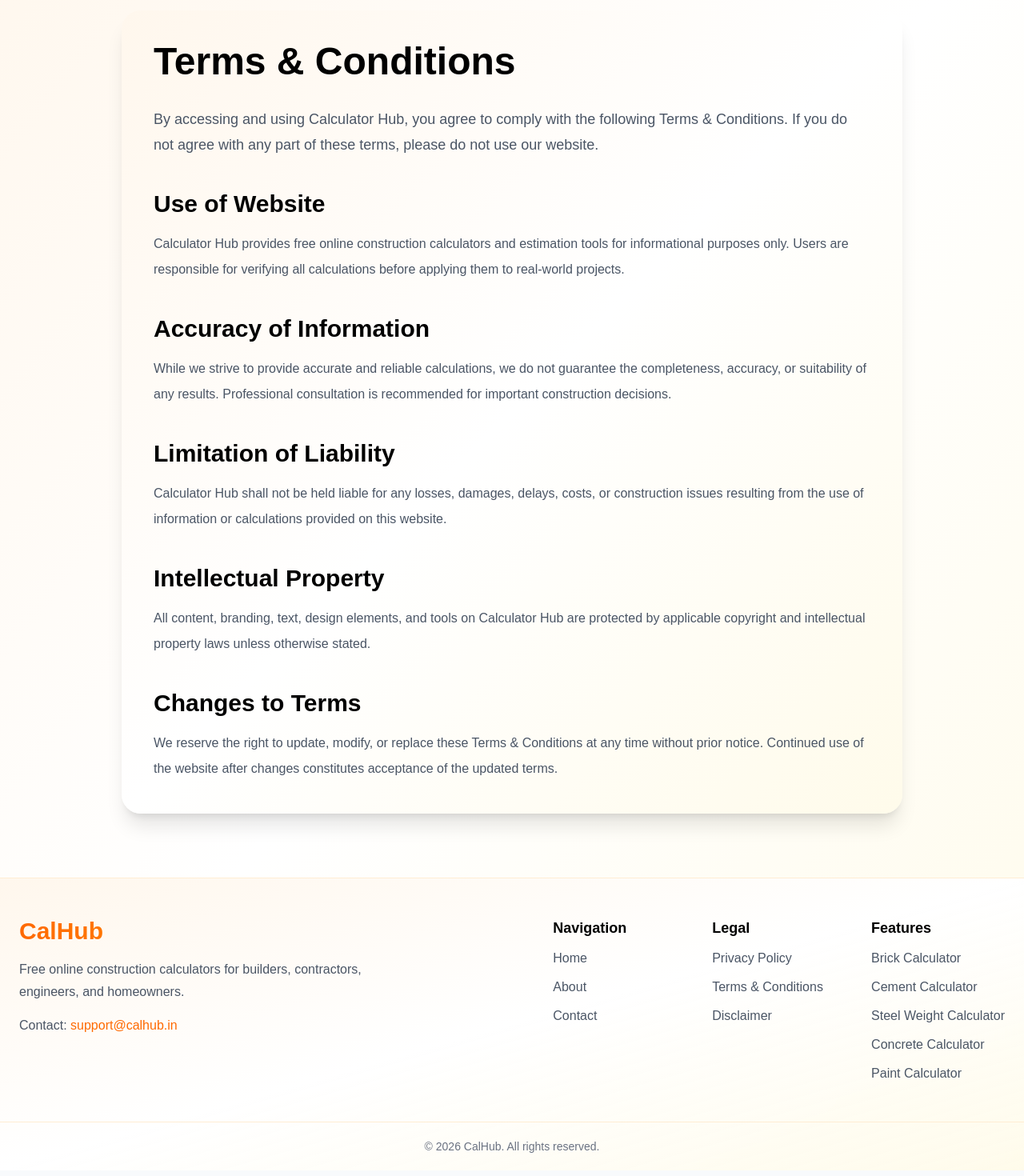
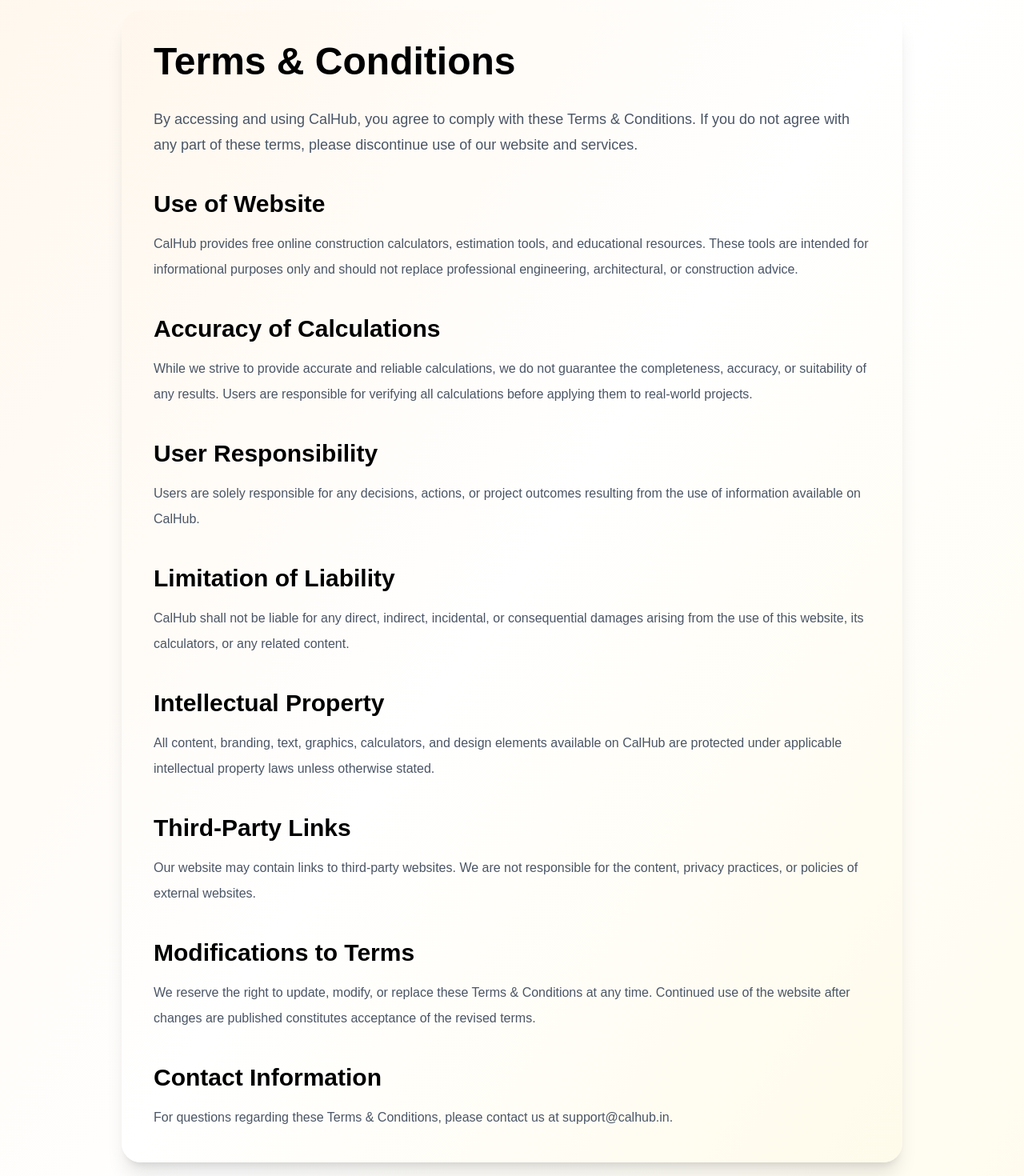
Before and after one commit to payadav142-rgb/calhub, a Next.js app: page /terms-and-conditions in a window 1280 px wide. Shown: the part 140-1610 px from the top of the page at 80% size. Built offline with nearby package versions, Linux system fonts and the light colour scheme.

Commit message:
Improve terms and conditions page

```diff
--- a/app/terms-and-conditions/page.tsx
+++ b/app/terms-and-conditions/page.tsx
@@ -3,34 +3,37 @@ import Navbar from "../components/Navbar";
 import Footer from "../components/Footer";
 
 export const metadata: Metadata = {
-  title: "Terms & Conditions | Calculator Hub",
+  title: "Terms & Conditions | CalHub",
   description:
-    "Read the Terms & Conditions for using Calculator Hub and its free online construction calculators.",
+    "Read the Terms & Conditions governing the use of CalHub and its free online construction calculators, estimation tools, and resources.",
   keywords: [
     "terms and conditions",
-    "calculator hub terms",
+    "calhub terms",
     "construction calculator terms",
     "website terms",
     "calculator usage policy",
+    "construction tools terms",
+    "online calculator terms",
   ],
   alternates: {
     canonical:
       "https://calhub.in/terms-and-conditions",
   },
   openGraph: {
-    title: "Terms & Conditions | Calculator Hub",
+    title: "Terms & Conditions | CalHub",
     description:
-      "Terms governing the use of Calculator Hub and its construction calculators.",
-    url: "https://calhub.in/terms-and-conditions",
-    siteName: "Calculator Hub",
+      "Terms governing the use of CalHub and its construction calculators.",
+    url:
+      "https://calhub.in/terms-and-conditions",
+    siteName: "CalHub",
     images: ["/og-image.jpg"],
     type: "website",
   },
   twitter: {
     card: "summary_large_image",
-    title: "Terms & Conditions | Calculator Hub",
+    title: "Terms & Conditions | CalHub",
     description:
-      "Terms governing the use of Calculator Hub and its construction calculators.",
+      "Terms governing the use of CalHub and its construction calculators.",
     images: ["/og-image.jpg"],
   },
 };
@@ -42,15 +45,18 @@ export default function TermsPage() {
 
       <section className="mx-auto max-w-5xl px-6 py-20">
         <div className="rounded-3xl bg-gradient-to-br from-orange-50 via-white to-amber-50 p-10 shadow-xl">
+
           <h1 className="text-5xl font-extrabold text-black">
             Terms & Conditions
           </h1>
 
           <p className="mt-8 text-lg leading-8 text-gray-600">
-            By accessing and using Calculator Hub, you agree to
-            comply with the following Terms & Conditions. If you do
-            not agree with any part of these terms, please do not use
-            our website.
+            By accessing and using CalHub,
+            you agree to comply with these
+            Terms & Conditions. If you do not
+            agree with any part of these terms,
+            please discontinue use of our
+            website and services.
           </p>
 
           <h2 className="mt-10 text-3xl font-bold text-black">
@@ -58,22 +64,40 @@ export default function TermsPage() {
           </h2>
 
           <p className="mt-4 leading-8 text-gray-600">
-            Calculator Hub provides free online construction
-            calculators and estimation tools for informational
-            purposes only. Users are responsible for verifying all
-            calculations before applying them to real-world projects.
+            CalHub provides free online
+            construction calculators,
+            estimation tools, and educational
+            resources. These tools are intended
+            for informational purposes only and
+            should not replace professional
+            engineering, architectural, or
+            construction advice.
           </p>
 
           <h2 className="mt-10 text-3xl font-bold text-black">
-            Accuracy of Information
+            Accuracy of Calculations
           </h2>
 
           <p className="mt-4 leading-8 text-gray-600">
-            While we strive to provide accurate and reliable
-            calculations, we do not guarantee the completeness,
-            accuracy, or suitability of any results. Professional
-            consultation is recommended for important construction
-            decisions.
+            While we strive to provide accurate
+            and reliable calculations, we do
+            not guarantee the completeness,
+            accuracy, or suitability of any
+            results. Users are responsible for
+            verifying all calculations before
+            applying them to real-world
+            projects.
+          </p>
+
+          <h2 className="mt-10 text-3xl font-bold text-black">
+            User Responsibility
+          </h2>
+
+          <p className="mt-4 leading-8 text-gray-600">
+            Users are solely responsible for
+            any decisions, actions, or project
+            outcomes resulting from the use of
+            information available on CalHub.
           </p>
 
           <h2 className="mt-10 text-3xl font-bold text-black">
@@ -81,10 +105,12 @@ export default function TermsPage() {
           </h2>
 
           <p className="mt-4 leading-8 text-gray-600">
-            Calculator Hub shall not be held liable for any losses,
-            damages, delays, costs, or construction issues resulting
-            from the use of information or calculations provided on
-            this website.
+            CalHub shall not be liable for any
+            direct, indirect, incidental, or
+            consequential damages arising from
+            the use of this website, its
+            calculators, or any related
+            content.
           </p>
 
           <h2 className="mt-10 text-3xl font-bold text-black">
@@ -92,21 +118,49 @@ export default function TermsPage() {
           </h2>
 
           <p className="mt-4 leading-8 text-gray-600">
-            All content, branding, text, design elements, and tools
-            on Calculator Hub are protected by applicable copyright
-            and intellectual property laws unless otherwise stated.
+            All content, branding, text,
+            graphics, calculators, and design
+            elements available on CalHub are
+            protected under applicable
+            intellectual property laws unless
+            otherwise stated.
           </p>
 
           <h2 className="mt-10 text-3xl font-bold text-black">
-            Changes to Terms
+            Third-Party Links
           </h2>
 
           <p className="mt-4 leading-8 text-gray-600">
-            We reserve the right to update, modify, or replace these
-            Terms & Conditions at any time without prior notice.
-            Continued use of the website after changes constitutes
-            acceptance of the updated terms.
+            Our website may contain links to
+            third-party websites. We are not
+            responsible for the content,
+            privacy practices, or policies of
+            external websites.
           </p>
+
+          <h2 className="mt-10 text-3xl font-bold text-black">
+            Modifications to Terms
+          </h2>
+
+          <p className="mt-4 leading-8 text-gray-600">
+            We reserve the right to update,
+            modify, or replace these Terms &
+            Conditions at any time. Continued
+            use of the website after changes
+            are published constitutes
+            acceptance of the revised terms.
+          </p>
+
+          <h2 className="mt-10 text-3xl font-bold text-black">
+            Contact Information
+          </h2>
+
+          <p className="mt-4 leading-8 text-gray-600">
+            For questions regarding these
+            Terms & Conditions, please contact
+            us at support@calhub.in.
+          </p>
+
         </div>
       </section>
 
```
